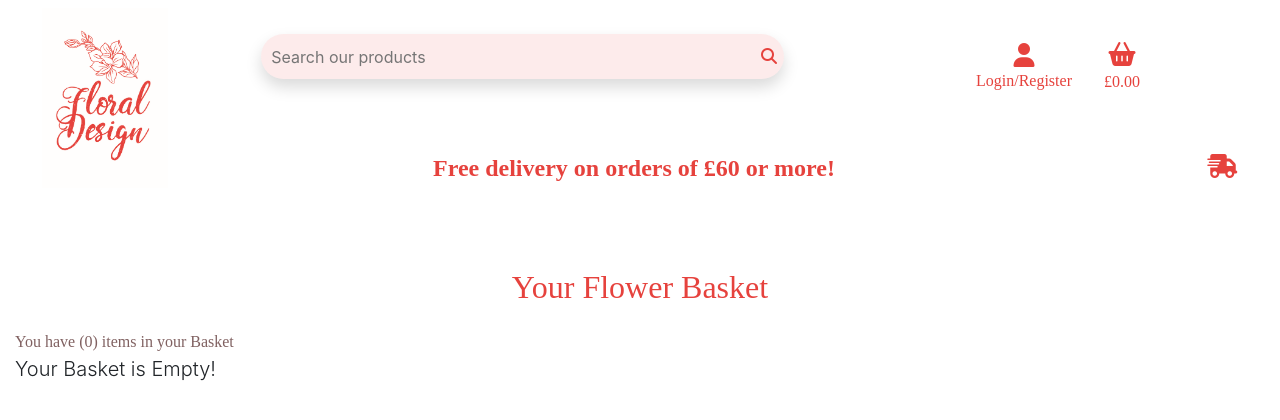
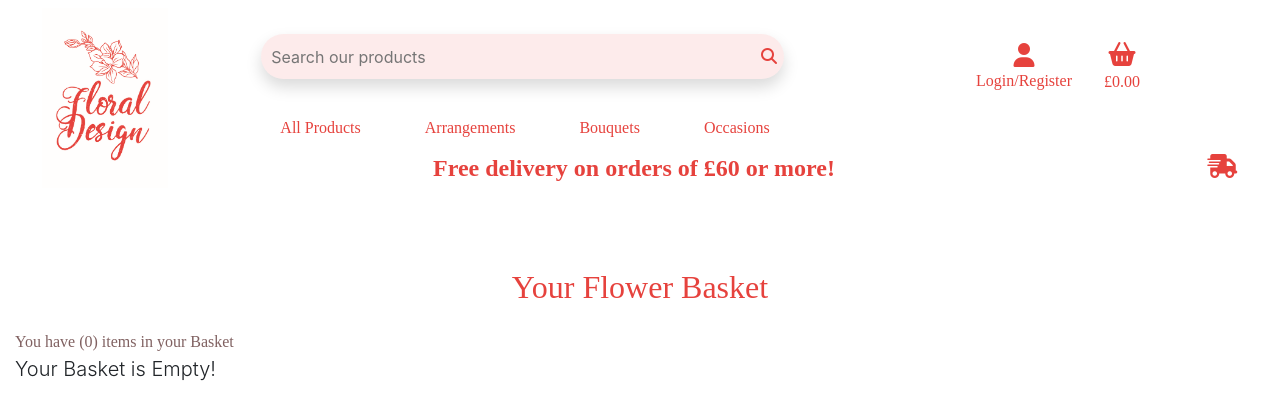
Before and after one commit to e-h-dev/floral_design, a Django app: page /basket in a window 1280 px wide. Shown: the top 420 px of the page. Run offline with Django 3.2, Linux system fonts and the light colour scheme; some libraries are stand-ins or nearby versions; some web fonts are replaced.

Commit message:
clean nav bar code

```diff
--- a/templates/includes/bottom-header.html
+++ b/templates/includes/bottom-header.html
@@ -1,4 +1,4 @@
-<!-- <div class="collapse navbar-collapse" id="main-nav">
+<div class="collapse navbar-collapse" id="main-nav">
     <ul class="navbar-nav w-auto mx-auto">
         <li class="nav-item dropdown">
             <a class="nav-link mr-5" href="#" id="all-products-link" data-toggle="dropdown" aria-haspopup="true" aria-expanded="false">
@@ -45,4 +45,4 @@
             </div>
         </li>
     </ul>
-</div> -->
+</div>
```
